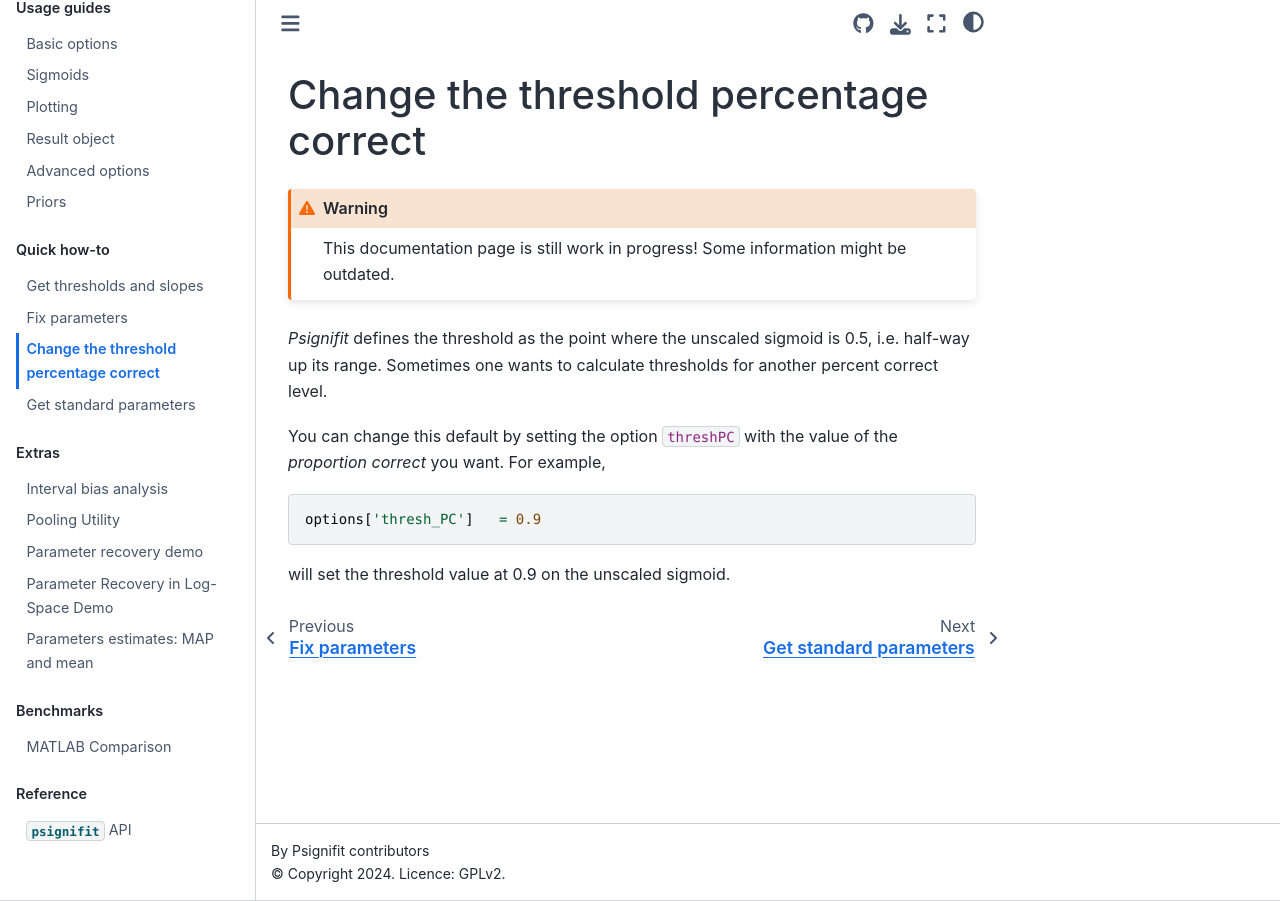
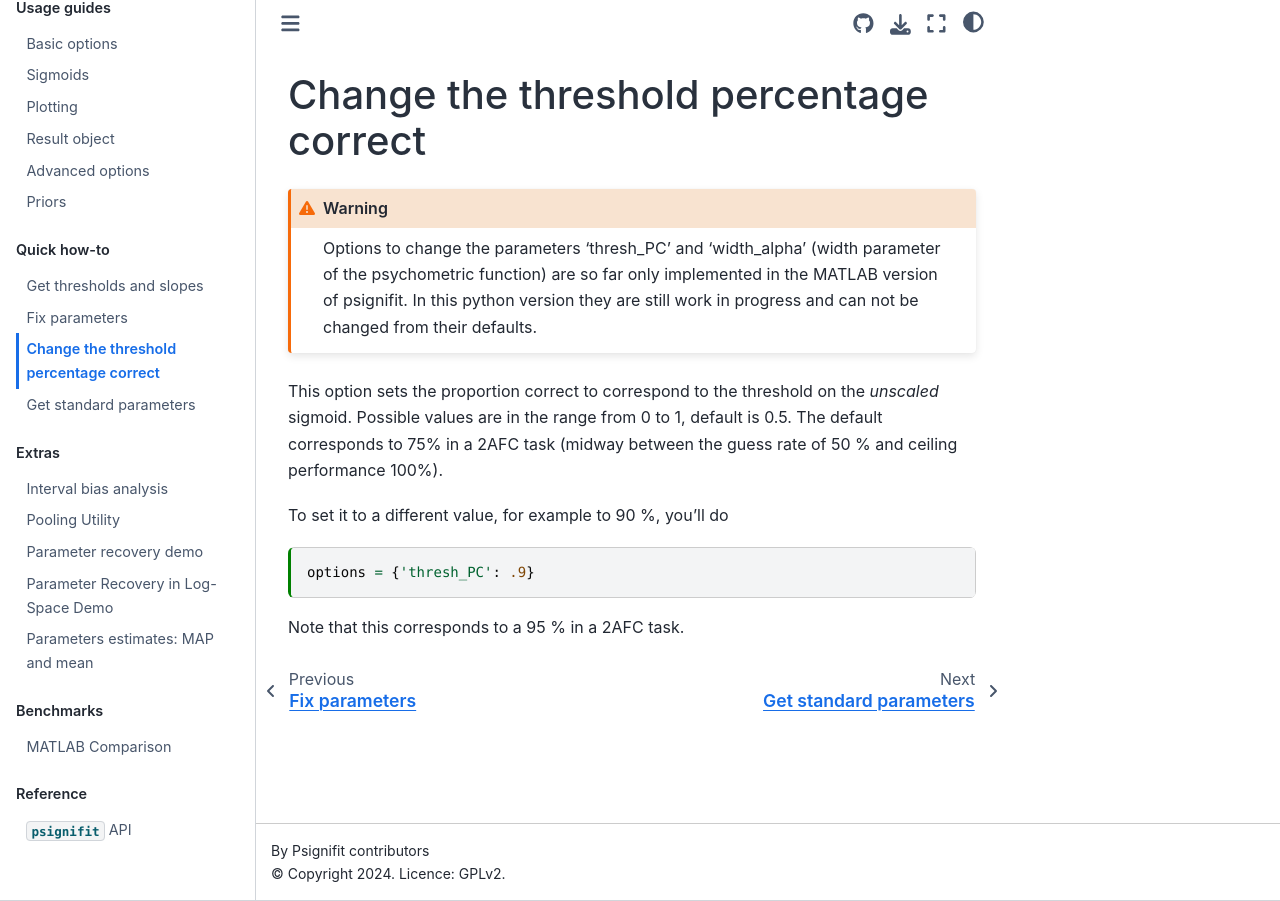
Before and after one commit to wichmann-lab/python-psignifit, a Jupyter Book: the page built from docs/how_to/How-to-Change-the-Threshold-Percent-Correct.md, in a window 1280 px wide. Built offline with Jupyter Book 1.0.4 settings and Sphinx 7.4.7 and the Sphinx Book theme 1.1.4, drawn with Linux system fonts in a browser that asks for light colours.

Commit message:
docs: formatting of warning was off, copies same text to How-To

````diff
--- a/docs/how_to/How-to-Change-the-Threshold-Percent-Correct.md
+++ b/docs/how_to/How-to-Change-the-Threshold-Percent-Correct.md
@@ -14,18 +14,17 @@ kernelspec:
 # Change the threshold percentage correct
 
 ```{warning}
-This documentation page is still work in progress! Some information might be outdated.
+Options to change the parameters 'thresh_PC' and 'width_alpha' (width parameter of the psychometric function)
+are so far only implemented in the MATLAB version of psignifit.
+In this python version they are still work in progress and can not be changed from their defaults.
 ```
 
-*Psignifit* defines the threshold as the point where the unscaled
-sigmoid is 0.5, i.e. half-way up its range.
-Sometimes one wants to calculate thresholds for another percent correct level.
+This option sets the proportion correct to correspond to the threshold on the *unscaled* sigmoid. Possible values are in the range from 0 to 1, default is 0.5. The default corresponds to 75\% in a 2AFC task (midway between the guess rate of 50 % and ceiling performance 100%).
 
-You can change this default by setting the option `threshPC` with the value
-of the *proportion correct* you want. For example,
+To set it to a different value, for example to 90 %, you'll do
 
-```
-options['thresh_PC']   = 0.9
+```{code-cell} ipython3
+options = {'thresh_PC': .9}
 ```
 
-will set the threshold value at 0.9 on the unscaled sigmoid.
+Note that this corresponds to a 95 \% in a 2AFC task.
````
Also changed, not shown: docs/examples/advanced-options.md (+8 -2 lines).
